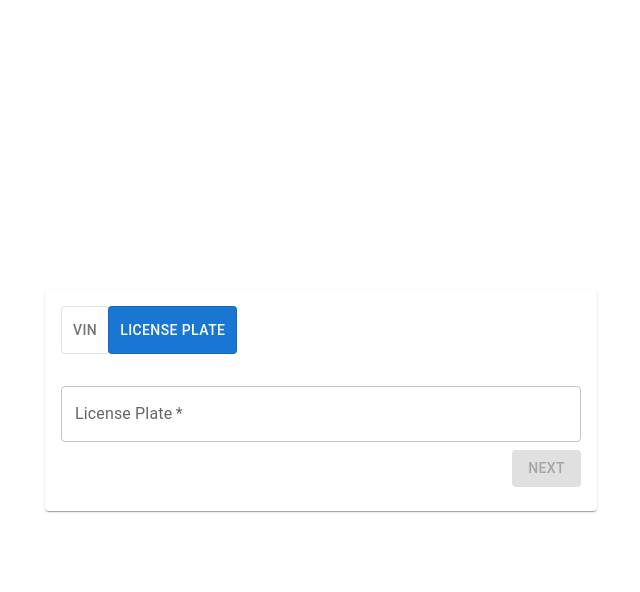
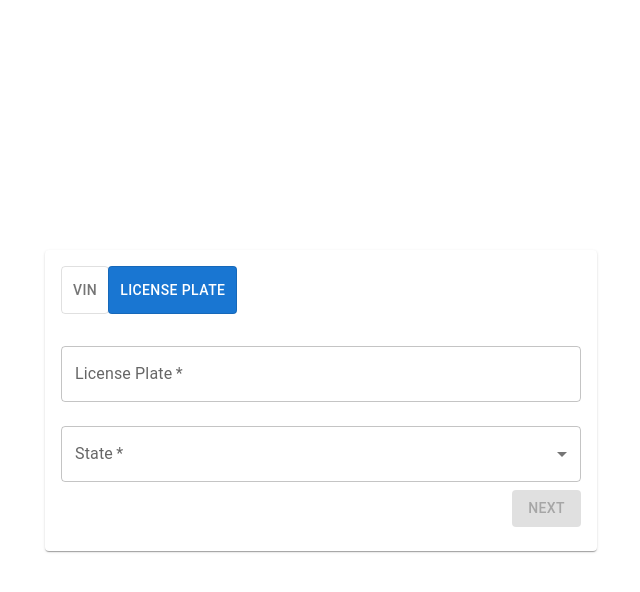
Before and after one commit to JFergen/Vehicle_Form, a React (Create React App) app: page / in a window 1280 px wide. Both pictures are taken after a click on the button "LICENSE PLATE". Shown: the top 592 px of the page, without its empty margins (319-959 px from the left). Built offline with nearby package versions, Linux system fonts and the light colour scheme.

Commit message:
License Plate API and Back button
- Added License Plate API
- Added back button on second page

```diff
--- a/src/App.tsx
+++ b/src/App.tsx
@@ -1,14 +1,12 @@
 import React, { useState } from 'react';
 import axios from 'axios';
-import { Container, Card, CardContent, TextField, Button, ToggleButton, ToggleButtonGroup, CircularProgress } from '@mui/material';
+import { Container, Card, CardContent, TextField, Button, ToggleButton, ToggleButtonGroup, CircularProgress, Select, MenuItem, InputLabel, FormControl, SelectChangeEvent } from '@mui/material';
 import { styled } from '@mui/material/styles';
 import { Snackbar, Alert } from '@mui/material'; // For toast messages
 
 // TODO
-// 2. License Plate API
 // 3. When inputting make/model, have list of all potential makes and then based on that, have list of all potential models
 // 4. Cool and hip UI
-// 5. Back button on 2nd page
 
 const StyledToggleButtonGroup = styled(ToggleButtonGroup)(({ theme }) => ({
   marginBottom: theme.spacing(2),
@@ -20,9 +18,12 @@ const StyledToggleButtonGroup = styled(ToggleButtonGroup)(({ theme }) => ({
     '&.Mui-selected': {
       backgroundColor: theme.palette.primary.main,
       color: theme.palette.primary.contrastText,
+      '&:hover': {
+        backgroundColor: theme.palette.primary.main,
+      },
     },
     '&.MuiToggleButton-root': {
-      border: `1px solid ${theme.palette.divider}`
+      border: `1px solid ${theme.palette.divider}`,
     },
   },
 }));
@@ -35,6 +36,7 @@ const CarForm: React.FC = () => {
     carMake: '',
     vin: '',
     licensePlate: '',
+    state: '',
     email: '',
   });
   const [selection, setSelection] = useState('vin');
@@ -44,45 +46,130 @@ const CarForm: React.FC = () => {
   const [snackbarOpen, setSnackbarOpen] = useState(false);
   const [snackbarMessage, setSnackbarMessage] = useState('');
 
-  const fetchCarInfo = async (type: string, value: string) => {
+  const states = [
+    { label: 'Alabama', value: 'AL' },
+    { label: 'Alaska', value: 'AK' },
+    { label: 'Arizona', value: 'AZ' },
+    { label: 'Arkansas', value: 'AR' },
+    { label: 'California', value: 'CA' },
+    { label: 'Colorado', value: 'CO' },
+    { label: 'Connecticut', value: 'CT' },
+    { label: 'Delaware', value: 'DE' },
+    { label: 'Florida', value: 'FL' },
+    { label: 'Georgia', value: 'GA' },
+    { label: 'Hawaii', value: 'HI' },
+    { label: 'Idaho', value: 'ID' },
+    { label: 'Illinois', value: 'IL' },
+    { label: 'Indiana', value: 'IN' },
+    { label: 'Iowa', value: 'IA' },
+    { label: 'Kansas', value: 'KS' },
+    { label: 'Kentucky', value: 'KY' },
+    { label: 'Louisiana', value: 'LA' },
+    { label: 'Maine', value: 'ME' },
+    { label: 'Maryland', value: 'MD' },
+    { label: 'Massachusetts', value: 'MA' },
+    { label: 'Michigan', value: 'MI' },
+    { label: 'Minnesota', value: 'MN' },
+    { label: 'Mississippi', value: 'MS' },
+    { label: 'Missouri', value: 'MO' },
+    { label: 'Montana', value: 'MT' },
+    { label: 'Nebraska', value: 'NE' },
+    { label: 'Nevada', value: 'NV' },
+    { label: 'New Hampshire', value: 'NH' },
+    { label: 'New Jersey', value: 'NJ' },
+    { label: 'New Mexico', value: 'NM' },
+    { label: 'New York', value: 'NY' },
+    { label: 'North Carolina', value: 'NC' },
+    { label: 'North Dakota', value: 'ND' },
+    { label: 'Ohio', value: 'OH' },
+    { label: 'Oklahoma', value: 'OK' },
+    { label: 'Oregon', value: 'OR' },
+    { label: 'Pennsylvania', value: 'PA' },
+    { label: 'Rhode Island', value: 'RI' },
+    { label: 'South Carolina', value: 'SC' },
+    { label: 'South Dakota', value: 'SD' },
+    { label: 'Tennessee', value: 'TN' },
+    { label: 'Texas', value: 'TX' },
+    { label: 'Utah', value: 'UT' },
+    { label: 'Vermont', value: 'VT' },
+    { label: 'Virginia', value: 'VA' },
+    { label: 'Washington', value: 'WA' },
+    { label: 'West Virginia', value: 'WV' },
+    { label: 'Wisconsin', value: 'WI' },
+    { label: 'Wyoming', value: 'WY' },
+  ];
+
+  const fetchCarInfo = async (type: string, value: string, stateValue?: string) => {
     setLoading(true);
     try {
-      let response
+      let response;
 
       if (type === 'vin') {
         response = await axios.get(`https://vpic.nhtsa.dot.gov/api/vehicles/decodevinvalues/${value}?format=json`);
       } else {
-        // TODO:: License plate API
-        response = await axios.get(`https://vpic.nhtsa.dot.gov/api/vehicles/decodevinvalues/${value}?format=json`);
+        const url = "https://platetovin.com/api/convert";
+        const headers = {
+          'Authorization': 'TmQT6D4jy6uhVHr',
+          'Content-Type': 'application/json',
+          'Accept': 'application/json',
+        };
+        const body = {
+          plate: value,
+          state: stateValue,
+        };
+        response = await axios.post(url, body, { headers });
       }
 
+      if (type === 'vin') {
         const { Make = '', Model = '', ModelYear = '', ErrorCode } = response.data.Results[0];
 
-      setFormData({
-        ...formData,
+        setFormData((prevData) => ({
+          ...prevData,
           carModel: Model,
           carMake: Make,
           carYear: ModelYear,
-        [type]: value
-      });
+          [type]: value,
+        }));
 
         if (ErrorCode !== '0') {
-        console.log(ErrorCode);
-        setFormErrors(`Unable to fetch car information. Please check the ${selection === 'vin' ? 'VIN' : 'License Plate'}.`);
-        setSnackbarMessage(`Invalid ${selection === 'vin' ? 'VIN' : 'License Plate'} entered`);
-        setSnackbarOpen(true);
+          handleError(type);
         } else {
-        setFormErrors('')
-        setStep(2)
+          setFormErrors('');
+          setStep(2);
+        }
+      } else {
+        const { make = '', model = '', year = '', trim = '', vin } = response.data.vin;
+
+        setFormData((prevData) => ({
+          ...prevData,
+          carModel: model,
+          carMake: make,
+          carYear: year,
+          carTrim: trim,
+          vin: vin,
+          licensePlate: value,
+        }));
+
+        if (!vin) {
+          handleError(type);
+        } else {
+          setFormErrors('');
+          setStep(2);
+        }
       }
     } catch (error) {
-      console.log(error);
-      setFormErrors(`Unable to fetch car information. Please check the ${selection === 'vin' ? 'VIN' : 'License Plate'}.`);
-      setSnackbarMessage(`Invalid ${selection === 'vin' ? 'VIN' : 'License Plate'} entered`);
-      setSnackbarOpen(true);
+      console.error(error);
+      handleError(type);
     } finally {
       setLoading(false);
     }
+  };
+
+  const handleError = (type: string) => {
+    const identifier = type === 'vin' ? 'VIN' : 'License Plate';
+    setFormErrors(`Unable to fetch car information. Please check the ${identifier}.`);
+    setSnackbarMessage(`Invalid ${identifier} entered`);
+    setSnackbarOpen(true);
   };
 
   const handleChange = async (e: React.ChangeEvent<HTMLInputElement>) => {
@@ -90,7 +177,7 @@ const CarForm: React.FC = () => {
 
     if (name === 'vin' && value.length === 17) {
       await fetchCarInfo('vin', value);
-      return
+      return;
     } else if (name === 'vin' && value.length !== 17) {
       setFormData({
         ...formData,
@@ -98,8 +185,18 @@ const CarForm: React.FC = () => {
         [name]: value,
       });
 
-      return
+      return;
     }
+
+    setFormData({
+      ...formData,
+      [name]: value,
+    });
+  };
+
+  const handleSelectChange = (event: SelectChangeEvent<string>) => {
+    const name = event.target.name as string;
+    const value = event.target.value as string;
 
     setFormData({
       ...formData,
@@ -114,7 +211,9 @@ const CarForm: React.FC = () => {
       setFormData({
         ...formData,
         vin: '',
+        carModel: '',
         licensePlate: '',
+        state: '',
       });
     }
   };
@@ -125,8 +224,8 @@ const CarForm: React.FC = () => {
       return false;
     }
 
-    if (selection === 'licensePlate' && !formData.licensePlate) {
-      setFormErrors('License Plate is required');
+    if (selection === 'licensePlate' && (!formData.licensePlate || !formData.state)) {
+      setFormErrors('License Plate and State are required');
       return false;
     }
 
@@ -156,7 +255,7 @@ const CarForm: React.FC = () => {
     const identifier = selection === 'vin' ? formData.vin : formData.licensePlate;
     const type = selection === 'vin' ? 'vin' : 'licensePlate';
 
-    await fetchCarInfo(type, identifier);
+    await fetchCarInfo(type, identifier, formData.state);
   };
 
   const handleSecondStepSubmit = async (e: React.FormEvent<HTMLFormElement>) => {
@@ -175,7 +274,7 @@ const CarForm: React.FC = () => {
     <Container maxWidth="sm">
       <Card>
         <CardContent>
-          {step === 1 &&
+          {step === 1 && (
             <>
               <StyledToggleButtonGroup
                 value={selection}
@@ -212,6 +311,7 @@ const CarForm: React.FC = () => {
                   />
                 )}
                 {selection === 'licensePlate' && (
+                  <>
                     <TextField
                       label="License Plate"
                       name="licensePlate"
@@ -223,6 +323,25 @@ const CarForm: React.FC = () => {
                       error={!!formErrors}
                       helperText={formErrors}
                     />
+                    <FormControl fullWidth margin="normal" required error={!!formErrors}>
+                      <InputLabel id="state-label">State</InputLabel>
+                      <Select
+                        labelId="state-label"
+                        id="state"
+                        name="state"
+                        value={formData.state}
+                        onChange={handleSelectChange}
+                        label="State"
+                      >
+                        {states.map((state) => (
+                          <MenuItem key={state.value} value={state.value}>
+                            {state.label}
+                          </MenuItem>
+                        ))}
+                      </Select>
+                      {formErrors && <p style={{ color: 'red' }}>{formErrors}</p>}
+                    </FormControl>
+                  </>
                 )}
                 <div style={{ display: 'flex', justifyContent: 'flex-end' }}>
                   {loading ? (
@@ -232,7 +351,10 @@ const CarForm: React.FC = () => {
                       type="submit"
                       variant="contained"
                       color="primary"
-                      disabled={formData.carModel === ''}
+                      disabled={
+                        (selection === 'vin' && formData.carModel === '') ||
+                        (selection === 'licensePlate' && (formData.licensePlate === '' || formData.state === ''))
+                      }
                     >
                       Next
                     </Button>
@@ -240,8 +362,8 @@ const CarForm: React.FC = () => {
                 </div>
               </form>
             </>
-          }
-          {step === 2 &&
+          )}
+          {step === 2 && (
             <form onSubmit={handleSecondStepSubmit}>
               <TextField
                 label="Name"
@@ -305,14 +427,20 @@ const CarForm: React.FC = () => {
                     type="submit"
                     variant="contained"
                     color="primary"
-                    disabled={formData.carModel === '' || formData.carYear === '' || formData.carMake === '' || formData.ownerName === '' || formData.email === ''}
+                    disabled={
+                      formData.carModel === '' ||
+                      formData.carYear === '' ||
+                      formData.carMake === '' ||
+                      formData.ownerName === '' ||
+                      formData.email === ''
+                    }
                   >
                     Submit
                   </Button>
                 </div>
               )}
             </form>
-          }
+          )}
         </CardContent>
       </Card>
       <Snackbar
```
Lines whose indentation alone changed are shown as unchanged.
